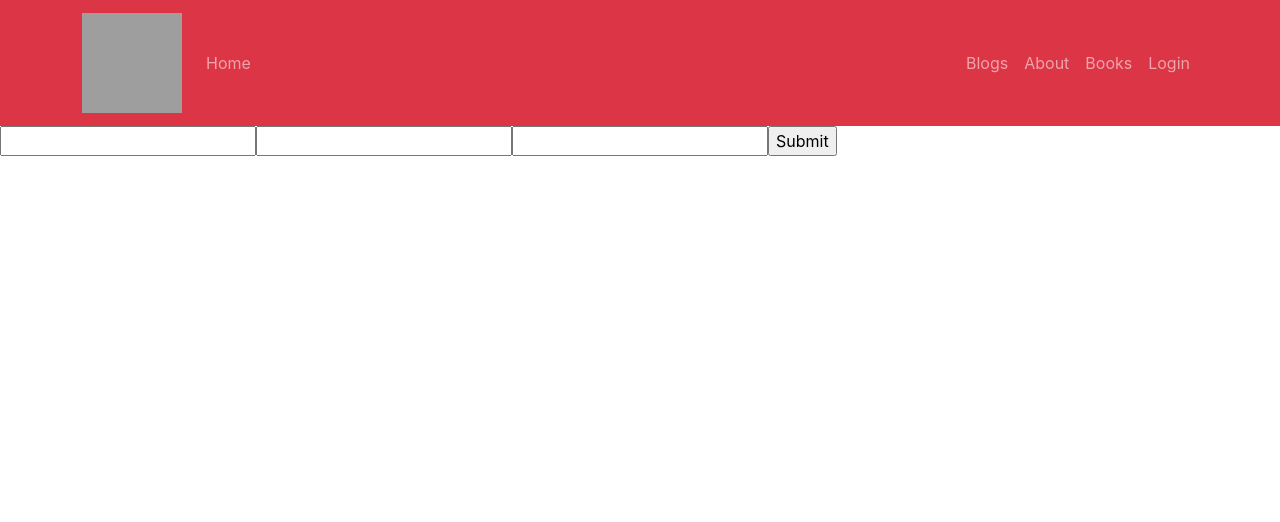
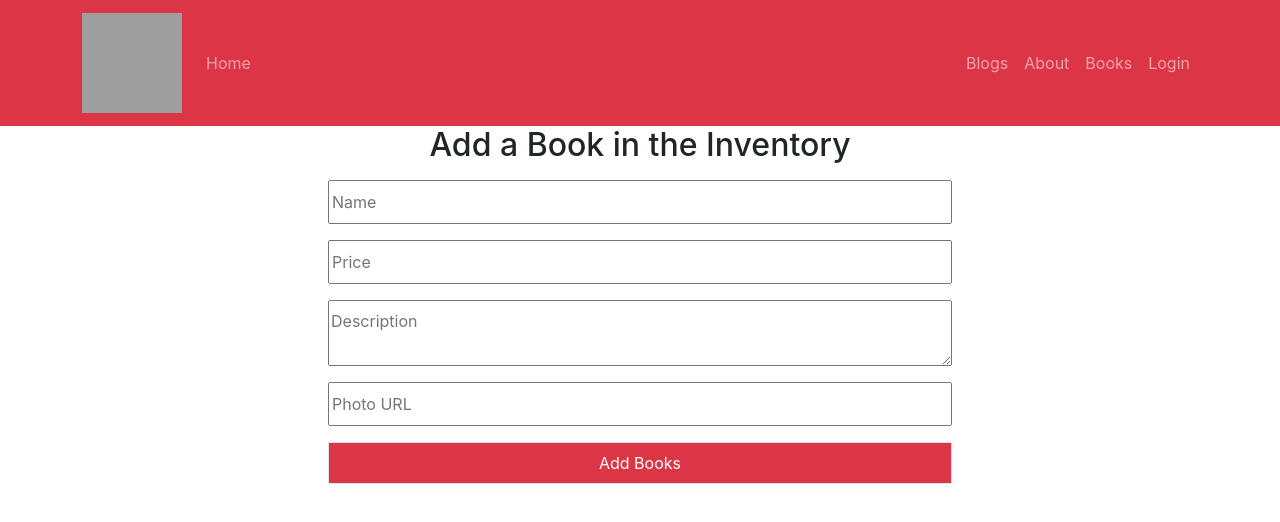
Before and after one commit to RahulDharRoni/warehouse-management-client-site, a React (Create React App) app: page /addbooks in a window 1280 px wide. Shown: the top 522 px of the page. Built offline with nearby package versions, Linux system fonts and the light colour scheme; no server answers; grey boxes are pictures that could not be loaded.

Commit message:
requir auth

```diff
--- a/src/Pages/AddBooks/AddBooks.js
+++ b/src/Pages/AddBooks/AddBooks.js
@@ -3,14 +3,31 @@ import { useForm } from "react-hook-form";
 
 const AddBooks = () => {
     const { register, handleSubmit } = useForm();
-    const onSubmit = data => console.log(data);
+    const onSubmit = data => {
+        console.log(data);
+        const url = `http://localhost:5000/books`;
+        fetch(url, {
+            method: 'POST',
+            headers: {
+                'Content-Type': 'application/json',
+            },
+            body: JSON.stringify(data),
+        })
+            .then(response => response.json())
+            .then(data => {
+                console.log('Success:', data);
+            })
+    };
+
     return (
-        <div>
-            <form onSubmit={handleSubmit(onSubmit)}>
-                <input {...register("firstName", { required: true, maxLength: 20 })} />
-                <input {...register("lastName", { pattern: /^[A-Za-z]+$/i })} />
-                <input type="number" {...register("age", { min: 18, max: 99 })} />
-                <input type="submit" />
+        <div className='w-50 mx-auto'>
+            <h2 className='text-center'>Add a Book in the Inventory</h2>
+            <form className='d-flex flex-column' onSubmit={handleSubmit(onSubmit)}>
+                <input className='m-2 py-2' placeholder='Name' {...register('name', { required: true, maxLength: 20 })} />
+                <input className='m-2 py-2' placeholder='Price' type="number" {...register('price')} />
+                <textarea className='m-2 py-2' placeholder='Description' {...register('description')} />
+                <input className='m-2 py-2' placeholder='Photo URL' type="text" {...register('img')} />
+                <input className='m-2 bg-danger border py-2 text-white' type="submit" value="Add Books" />
             </form>
 
         </div>
```
